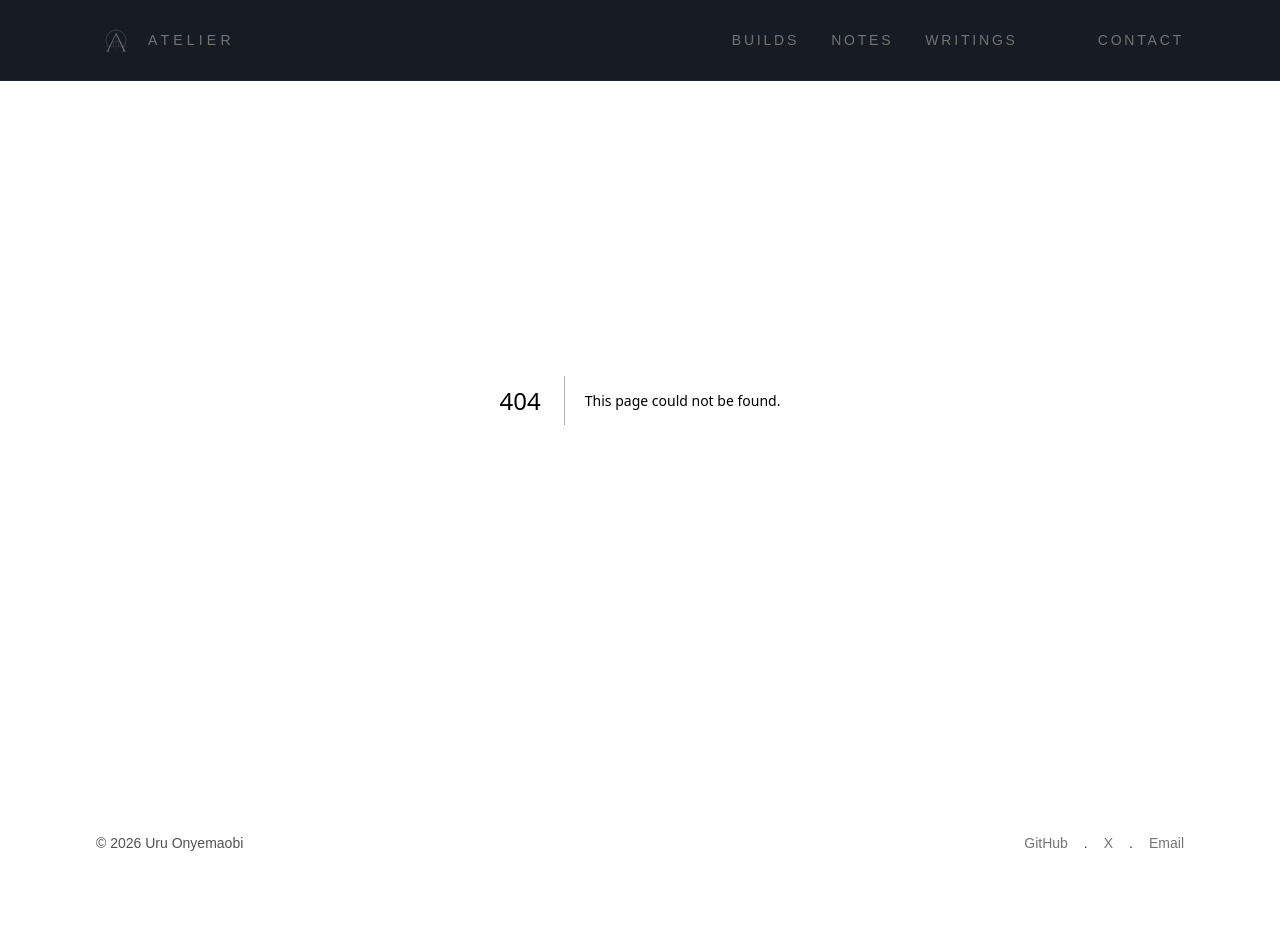
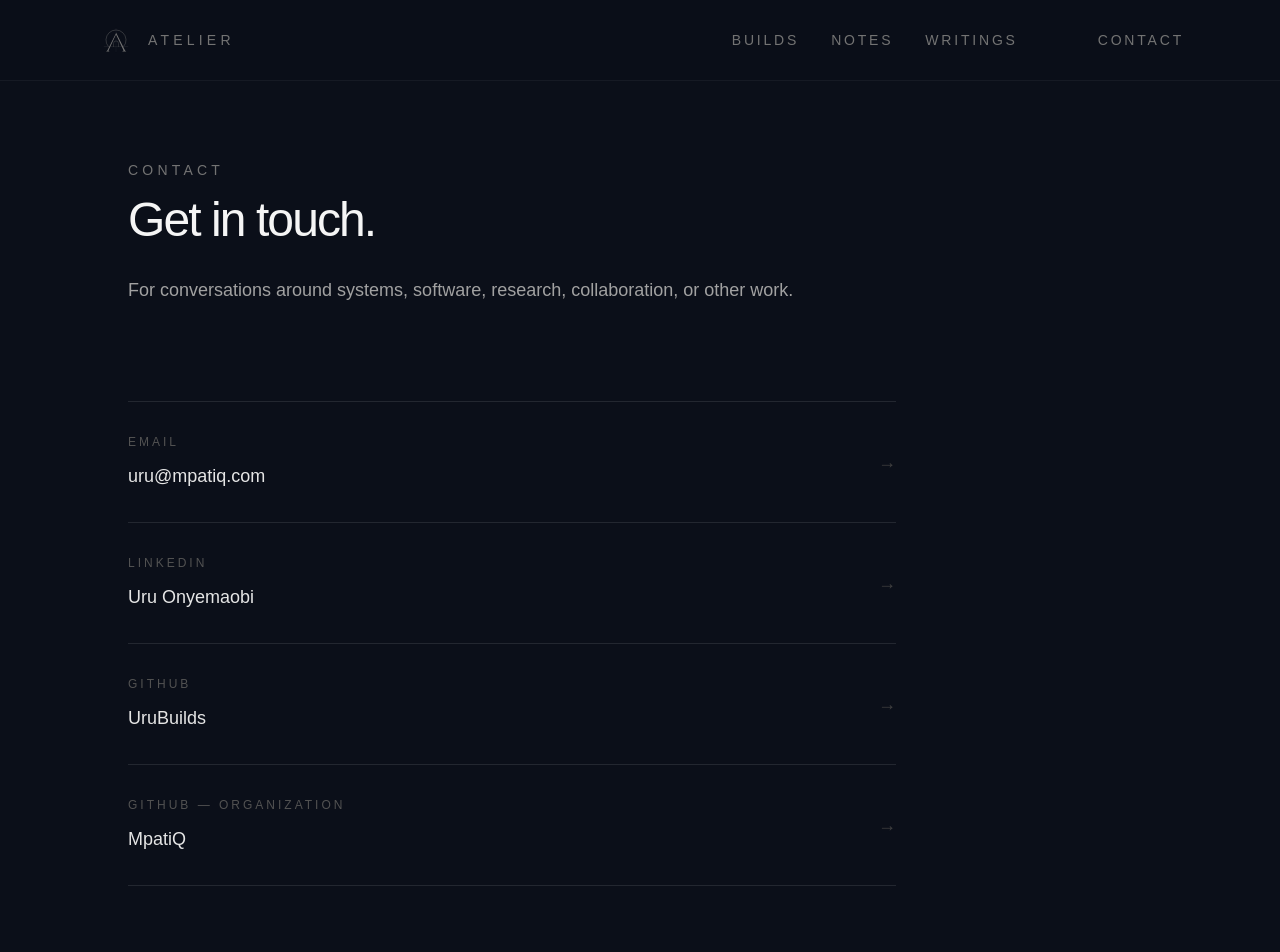
Before and after one commit to mpatiq/atelier, a Next.js app: page /contact in a window 1280 px wide. Before the commit this address had no page. Shown: the top 952 px of the page. Before the commit the page ends 885 px from the top, so only its background shows below. Built offline with nearby package versions, Linux system fonts and the light colour scheme.

Commit message:
Build Atelier contact page

```diff
--- /dev/null
+++ b/src/app/contact/page.tsx
@@ -0,0 +1,146 @@
+import type { Metadata } from 'next';
+
+export const metadata: Metadata = {
+  title: 'Contact — Atelier',
+  description:
+    'Contact Uru Onyemaobi regarding systems work, research, collaboration, or other inquiries.',
+
+  openGraph: {
+    title: 'Contact — Atelier',
+    description:
+      'Contact Uru Onyemaobi regarding systems work, research, collaboration, or other inquiries.',
+    images: [
+      {
+        url: '/previews/atelier-open-graph.png',
+        width: 1200,
+        height: 630,
+        alt: 'Atelier',
+      },
+    ],
+  },
+
+  twitter: {
+    card: 'summary_large_image',
+    title: 'Contact — Atelier',
+    description:
+      'Contact Uru Onyemaobi regarding systems work, research, collaboration, or other inquiries.',
+    images: ['/previews/atelier-open-graph.png'],
+  },
+};
+
+export default function ContactPage() {
+  return (
+    <main className="min-h-screen px-8 pb-32 pt-40">
+      <section className="mx-auto max-w-5xl">
+        {/* --------------------------------------------------------------- */}
+        {/* Contact Identity                                                */}
+        {/* --------------------------------------------------------------- */}
+
+        <div className="mb-24">
+          <p className="mb-4 text-sm uppercase tracking-[0.3em] text-neutral-500">
+            Contact
+          </p>
+
+          <h1 className="max-w-3xl text-5xl font-light tracking-[-0.04em] text-neutral-100">
+            Get in touch.
+          </h1>
+
+          <p className="mt-8 max-w-2xl text-lg leading-relaxed text-neutral-400">
+            For conversations around systems, software, research, collaboration,
+            or other work.
+          </p>
+        </div>
+
+        {/* --------------------------------------------------------------- */}
+        {/* Contact Routes                                                  */}
+        {/* --------------------------------------------------------------- */}
+
+        <div className="max-w-3xl border-t border-white/10">
+          {/* Email */}
+          <a
+            href="mailto:uru@mpatiq.com"
+            className="group flex items-center justify-between border-b border-white/10 py-8 transition-colors hover:border-white/20"
+          >
+            <div>
+              <p className="text-xs uppercase tracking-[0.25em] text-neutral-600">
+                Email
+              </p>
+
+              <p className="mt-3 text-lg font-light text-neutral-200">
+                uru@mpatiq.com
+              </p>
+            </div>
+
+            <span className="text-lg text-neutral-700 transition-transform duration-300 group-hover:translate-x-1">
+              →
+            </span>
+          </a>
+
+          {/* LinkedIn */}
+          <a
+            href="https://www.linkedin.com/in/uru-onyemaobi/"
+            target="_blank"
+            rel="noopener noreferrer"
+            className="group flex items-center justify-between border-b border-white/10 py-8 transition-colors hover:border-white/20"
+          >
+            <div>
+              <p className="text-xs uppercase tracking-[0.25em] text-neutral-600">
+                LinkedIn
+              </p>
+
+              <p className="mt-3 text-lg font-light text-neutral-200">
+                Uru Onyemaobi
+              </p>
+            </div>
+
+            <span className="text-lg text-neutral-700 transition-transform duration-300 group-hover:translate-x-1">
+              →
+            </span>
+          </a>
+
+          {/* Personal GitHub */}
+          <a
+            href="https://github.com/UruBuilds"
+            target="_blank"
+            rel="noopener noreferrer"
+            className="group flex items-center justify-between border-b border-white/10 py-8 transition-colors hover:border-white/20"
+          >
+            <div>
+              <p className="text-xs uppercase tracking-[0.25em] text-neutral-600">
+                GitHub
+              </p>
+
+              <p className="mt-3 text-lg font-light text-neutral-200">
+                UruBuilds
+              </p>
+            </div>
+
+            <span className="text-lg text-neutral-700 transition-transform duration-300 group-hover:translate-x-1">
+              →
+            </span>
+          </a>
+
+          {/* MpatiQ GitHub */}
+          <a
+            href="https://github.com/mpatiq"
+            target="_blank"
+            rel="noopener noreferrer"
+            className="group flex items-center justify-between border-b border-white/10 py-8 transition-colors hover:border-white/20"
+          >
+            <div>
+              <p className="text-xs uppercase tracking-[0.25em] text-neutral-600">
+                GitHub — Organization
+              </p>
+
+              <p className="mt-3 text-lg font-light text-neutral-200">MpatiQ</p>
+            </div>
+
+            <span className="text-lg text-neutral-700 transition-transform duration-300 group-hover:translate-x-1">
+              →
+            </span>
+          </a>
+        </div>
+      </section>
+    </main>
+  );
+}
```
